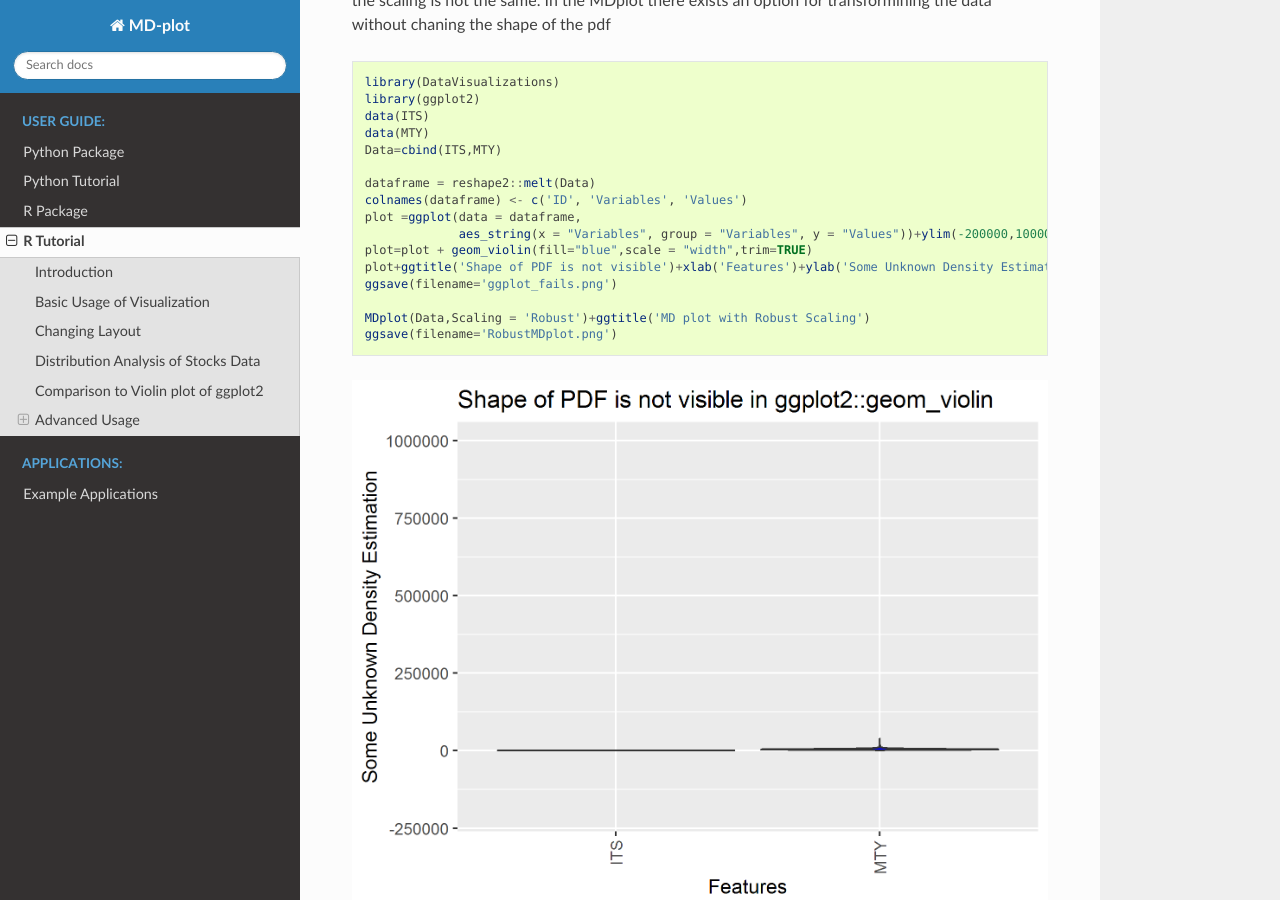
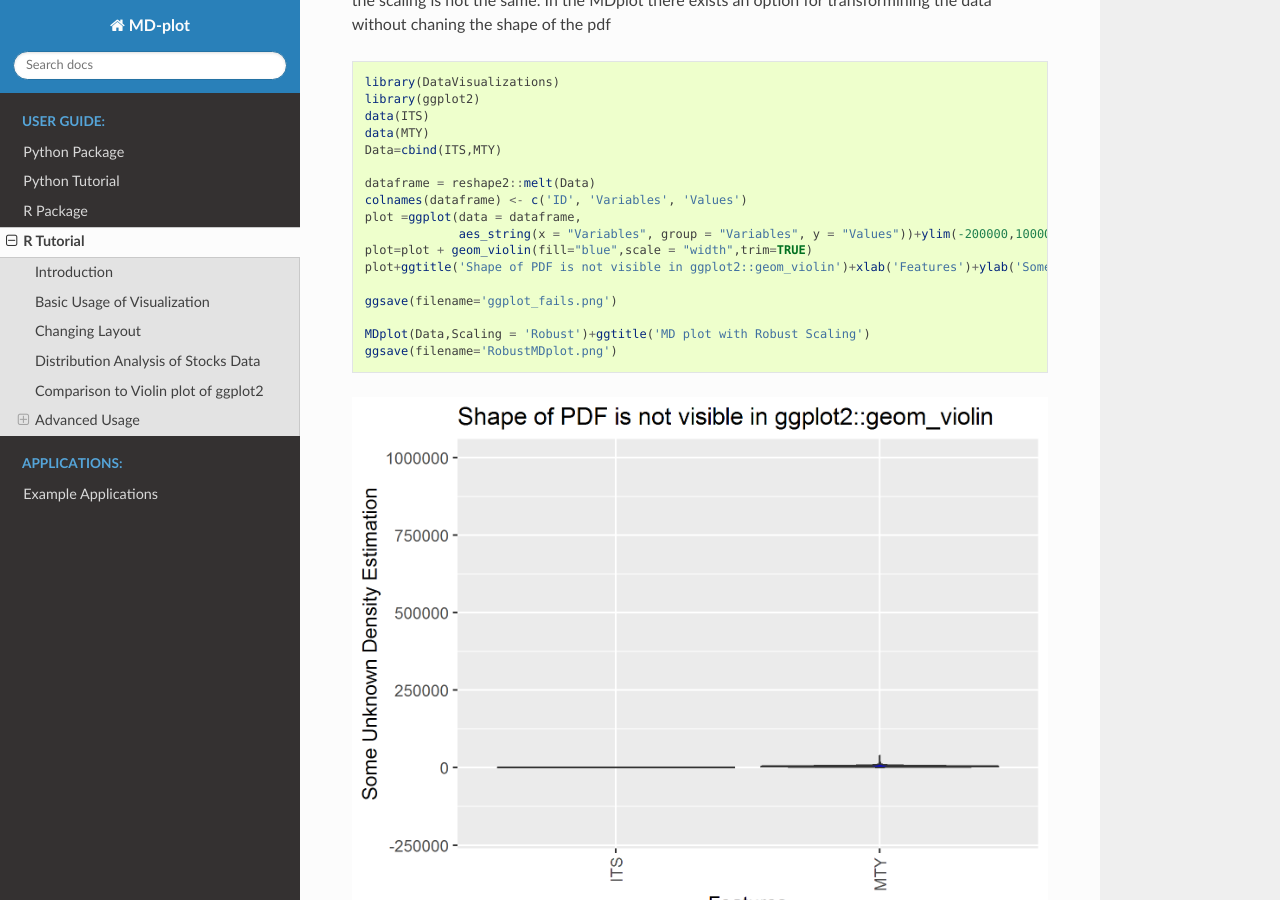
Before and after one commit to TinoGehlert/md_plot, a Sphinx documentation site: the page built from docs/user_guide/r_tutorial.md, in a window 1280 px wide and 900 px high, scrolled down 7488 px. Built offline with Sphinx 7.4.7 and the Read the Docs theme 2.0.0, drawn with Linux system fonts in a browser that asks for light colours.

Commit message:
Update r_tutorial.md

```diff
--- a/docs/user_guide/r_tutorial.md
+++ b/docs/user_guide/r_tutorial.md
@@ -149,7 +149,8 @@ colnames(dataframe) <- c('ID', 'Variables', 'Values')
 plot =ggplot(data = dataframe,
              aes_string(x = "Variables", group = "Variables", y = "Values"))+ylim(-200000,1000000)
 plot=plot + geom_violin(fill="blue",scale = "width",trim=TRUE)
-plot+ggtitle('Shape of PDF is not visible')+xlab('Features')+ylab('Some Unknown Density Estimation')+ggExtra::rotateTextX()
+plot+ggtitle('Shape of PDF is not visible in ggplot2::geom_violin')+xlab('Features')+ylab('Some Unknown Density Estimation')+ggExtra::rotateTextX()
+
 ggsave(filename='ggplot_fails.png')
 
 MDplot(Data,Scaling = 'Robust')+ggtitle('MD plot with Robust Scaling')
```
